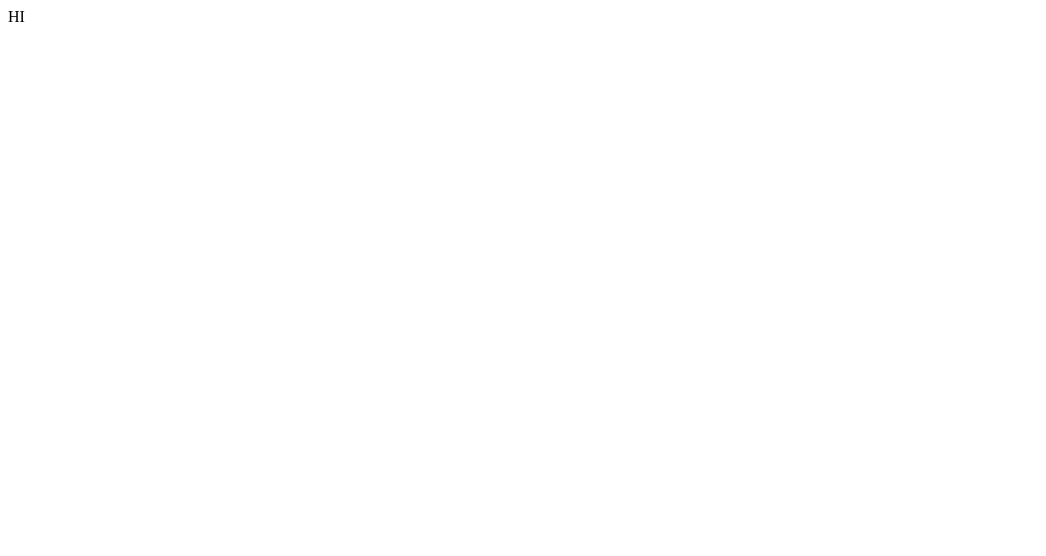
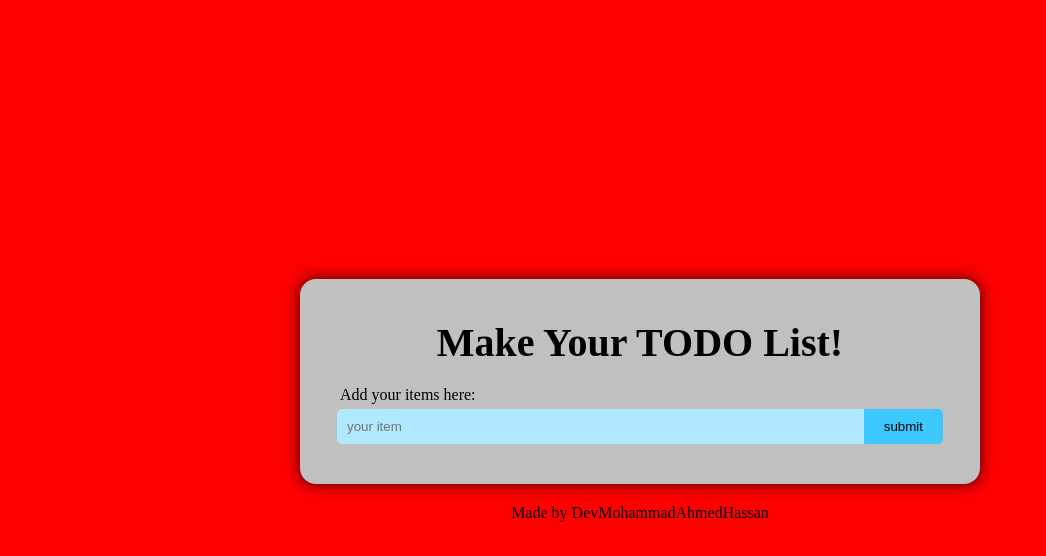
Before and after one commit to DevMohammadAhmedHassan/TODO-List-Project, a plain HTML site: page index.html in a window 1280 px wide. Shown: the whole page, without its empty margins (0-1046 px from the left). Drawn offline with Linux system fonts and the light colour scheme.

Commit message:
html structure

```diff
--- a/index.html
+++ b/index.html
@@ -11,6 +11,20 @@
     <script src="script.js" defer></script>
   </head>
   <body>
-    HI
+    <main>
+      <div class="container">
+        <h1>Make Your TODO List!</h1>
+        <div class="pTag">
+          <p>Add your items here:</p>
+        </div>
+
+        <div class="input">
+          <input type="text" placeholder="your item" />
+          <button>submit</button>
+        </div>
+      </div>
+
+      <p>Made by DevMohammadAhmedHassan</p>
+    </main>
   </body>
 </html>
--- a/style.css
+++ b/style.css
@@ -0,0 +1,60 @@
+*{
+    padding: 0;
+    margin: 0;
+}
+
+body{
+    background-color: red;
+}
+
+main{
+    display: flex;
+    flex-direction: column;
+    justify-content: center;
+    align-items: center;
+
+    height: 100vh;
+    gap: 20px;
+}
+
+.container{
+    background-color: silver;
+    padding: 40px;
+    border-radius: 1rem;
+
+    width: 600px;
+    box-shadow: 0px 0px 13px 3px rgba(0,0,0,0.51);
+
+    display: flex;
+    flex-direction: column;
+    align-items: center;
+}
+.container h1{
+    font-size: 40px;
+    margin-bottom: 20px;
+}
+.container .pTag{
+    width: 100%;
+    margin-bottom: 5px;
+}
+
+.input{
+    display: flex;
+    width: 101%;
+}
+.input input{
+    flex: 1;  /* to flex 1 is to cover the whole area */
+    padding: 10px 10px;
+    background-color: #b1e9ff;
+    border: none;
+    border-top-left-radius: 5px;
+    border-bottom-left-radius: 5px;
+}
+.input button{
+    background-color: #3dc8ff;
+    border: none;
+    border-top-right-radius: 5px;
+    border-bottom-right-radius: 5px;
+
+    padding: 0px 20px;
+}
```
